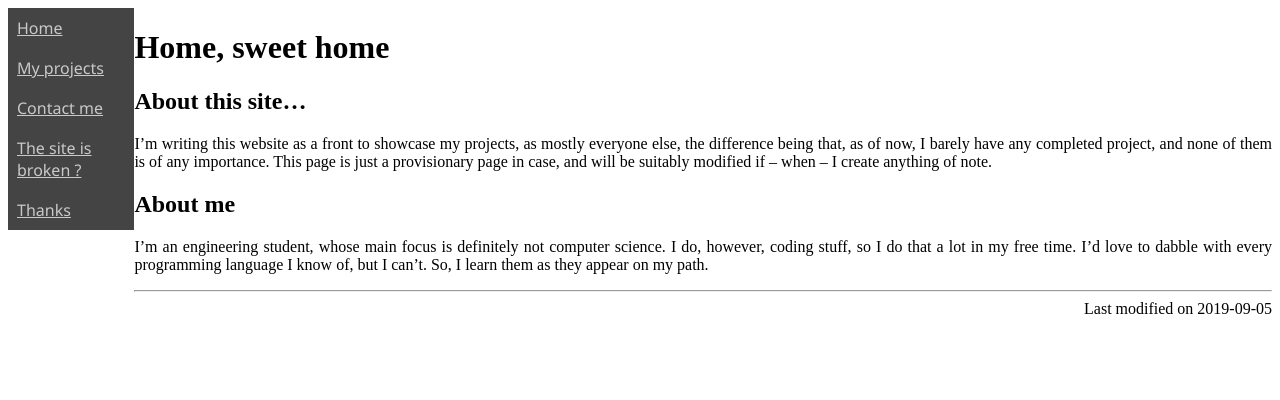
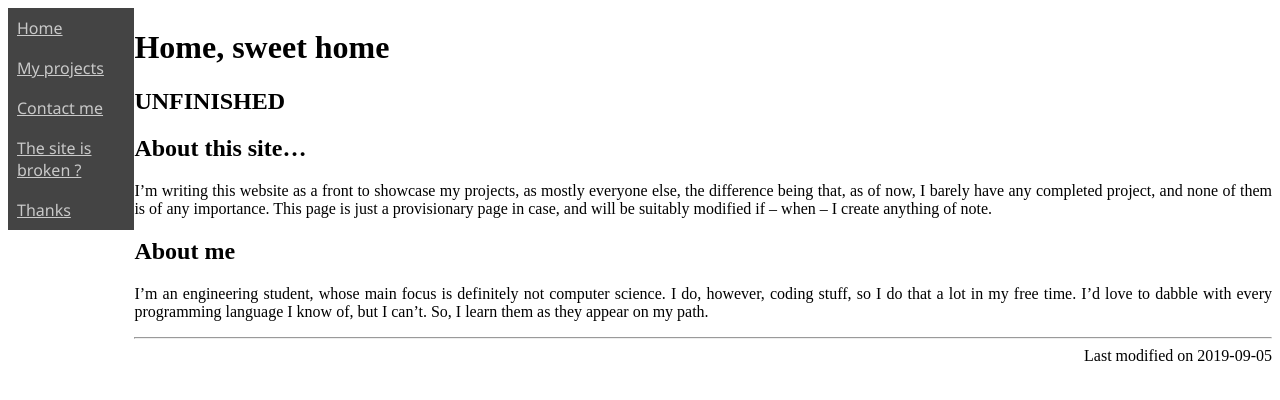
Before and after one commit to vogu66/vogu66.github.io, a Jekyll site: the page built from index.md, in a window 1280 px wide. Shown: the top 400 px of the page. Built offline with Jekyll 4.4.1, drawn with Linux system fonts in a browser that asks for light colours.

Commit message:
added unfinished tag to website, because it's not finished

```diff
--- a/_layouts/default.html
+++ b/_layouts/default.html
@@ -12,6 +12,7 @@
 		{% include navigation.html %}
 		<div id="maindiv">
 			<h1>{{page.title}}</h1>
+			<h2>UNFINISHED</h2>
 			{{ content }}
 			{% include footer.html %}
 		</div>
```
